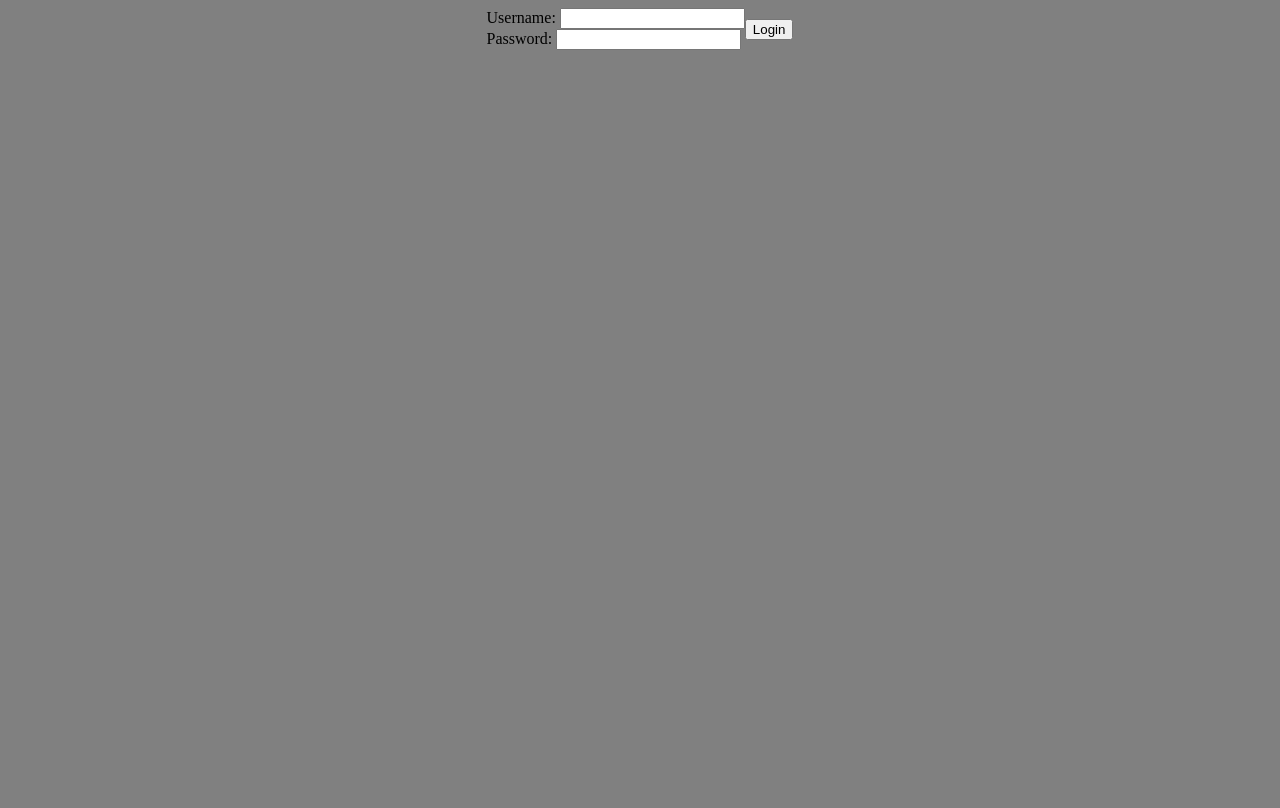
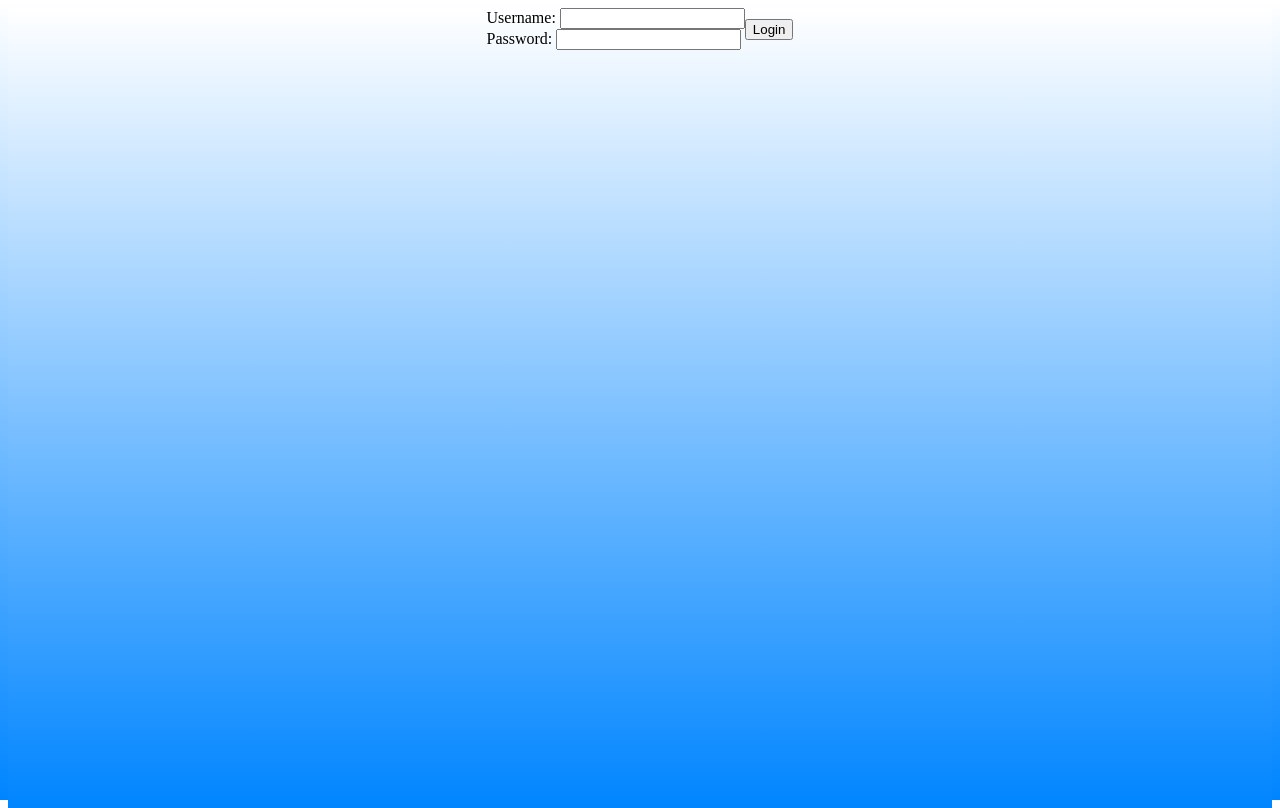
Before and after one commit to CSE-Courses/course-project-a6-jallenlooksgoodinshorts, a website: page LoginGUI/Login.html in a window 1280 px wide. Drawn offline with Linux system fonts and the light colour scheme.

Commit message:
Task #21 Added the same background as register page
- Just keep design continuity

```diff
--- a/LoginGUI/ConfirmLogin/Confirm.css
+++ b/LoginGUI/ConfirmLogin/Confirm.css
@@ -2,7 +2,7 @@ html, body {
     background: gray;
     position: relative;
     height: 100%;
-
+    background-image: linear-Gradient(#ffffff,#0085ff);
 }
 
 #confirm {
--- a/LoginGUI/Login.css
+++ b/LoginGUI/Login.css
@@ -2,6 +2,7 @@ html, body {
     background: gray;
     position: relative;
     height: 100%;
+    background-image: linear-Gradient(#ffffff,#0085ff);
 
 }
 
```
